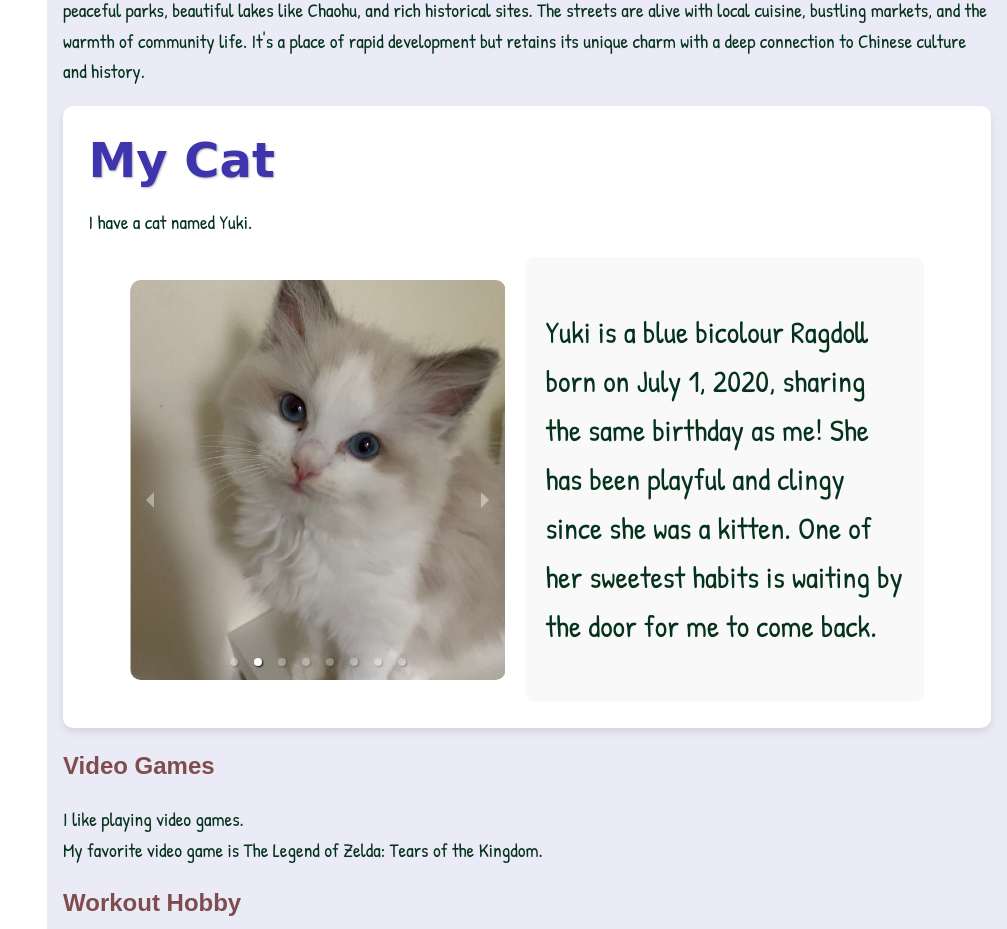
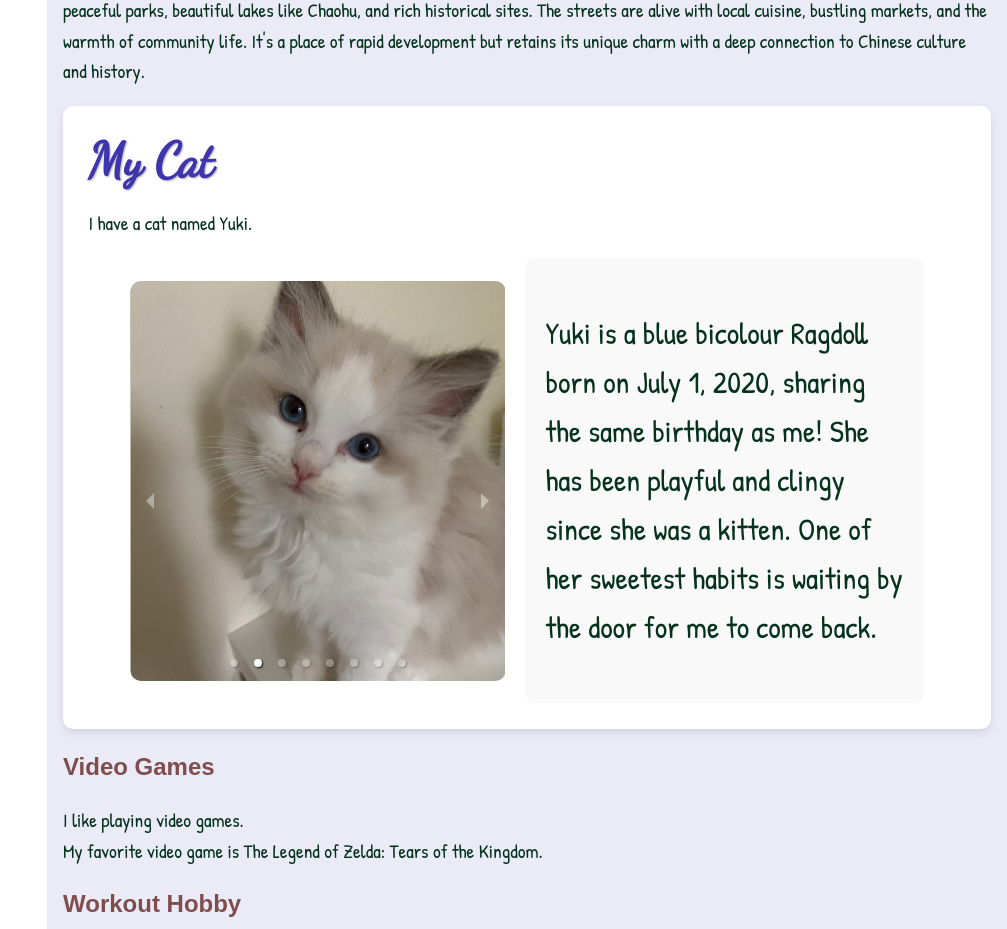
Before and after one commit to Qiyiiii/personal_web, a React (Create React App) app: page / in a window 1280 px wide. Shown: the part 5560-6489 px from the top of the page, without its empty margins (273-1280 px from the left). Built offline with nearby package versions, Linux system fonts and the light colour scheme.

Commit message:
change font

```diff
--- a/src/App.js
+++ b/src/App.js
@@ -14,6 +14,7 @@
 <link href="https://fonts.googleapis.com/css2?family=Merriweather:wght@700&display=swap" rel="stylesheet" />
 <link href="https://fonts.googleapis.com/css2?family=Chewy&display=swap" rel="stylesheet" />
         <link href="https://fonts.googleapis.com/css2?family=Patrick+Hand&display=swap" rel="stylesheet" />
+        <link href="https://fonts.googleapis.com/css2?family=Caveat&display=swap" rel="stylesheet"/>
 
       <div className="sidebar">
           <div className="profile-container">
--- a/src/components/PhotoSet.css
+++ b/src/components/PhotoSet.css
@@ -30,7 +30,10 @@
 
 #photo-album-carousel h2{
     color: rgb(62, 52, 173);
-    font-family: 'Comic Sans MS', cursive;
+    font-family: 'Dancing Script', cursive;
+
+
+
     font-size: 3rem;
     margin-top: 0;
 
--- a/src/components/PhotoSet.js
+++ b/src/components/PhotoSet.js
@@ -7,6 +7,10 @@
 
 
     <section id="photo-album-carousel">
+        <link href="https://fonts.googleapis.com/css2?family=Dancing+Script&display=swap" rel="stylesheet" />
+
+
+
 
 
   <h2>My Cat</h2>
```
